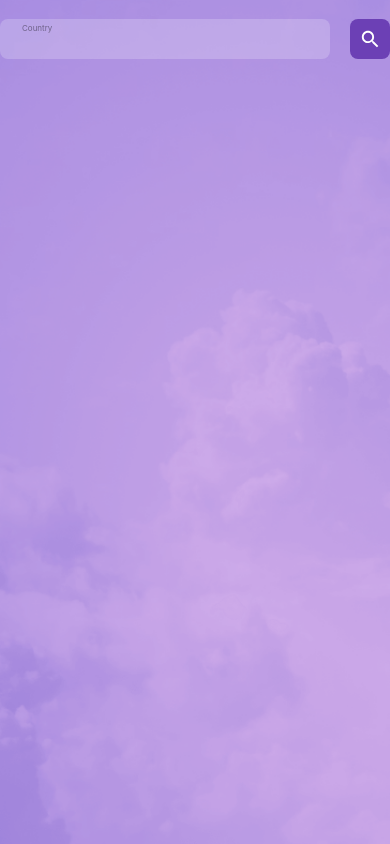
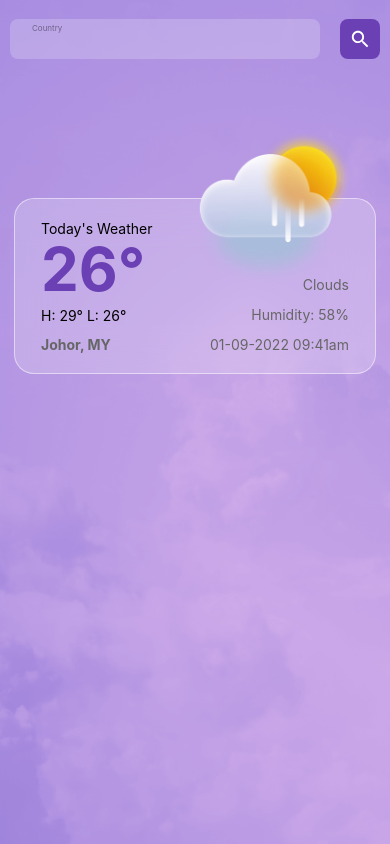
Before and after one commit to alvinlamSLAubergine/merquri-test, a React (Create React App) app: page / in a window 390 px wide. Built offline with nearby package versions, Linux system fonts and the light colour scheme; the HTML template or start-up script is replaced by a standard one.

Commit message:
Add weather detail layout

```diff
--- a/src/App.css
+++ b/src/App.css
@@ -1,3 +1,4 @@
 .App {
   text-align: center;
+  height: 100vh;
 }
--- a/src/App.tsx
+++ b/src/App.tsx
@@ -1,11 +1,12 @@
 import './App.css';
-import { BackgroundContainer, SearchBar } from './components';
+import { BackgroundContainer, SearchBar, WeatherDetails } from './components';
 
 function App() {
   return (
     <div className='App'>
       <BackgroundContainer>
         <SearchBar />
+        <WeatherDetails />
       </BackgroundContainer>
     </div>
   );
--- a/src/components/background-container/background-container.css
+++ b/src/components/background-container/background-container.css
@@ -1,5 +1,6 @@
 .Background {
   height: 100vh;
+  overflow: scroll;
   background-image: url("../../assets/bg-light.png");
 }
 
--- a/src/components/index.ts
+++ b/src/components/index.ts
@@ -1,2 +1,4 @@
 export * from './background-container';
 export * from './search-bar';
+export * from './typography';
+export * from './weather-details';
--- a/src/components/search-bar/search-bar.css
+++ b/src/components/search-bar/search-bar.css
@@ -6,7 +6,6 @@
 }
 
 .SearchBar {
-  padding-left: 22px;
   width: 620px;
   height: 60px;
   border-radius: 20px;
@@ -17,6 +16,7 @@
 }
 
 .SearchTitle {
+  margin-left: 22px;
   margin-top: 3px;
   font-weight: 400;
   font-size: 10px;
@@ -28,6 +28,7 @@
 }
 
 .SearchInput {
+  margin-left: 22px;
   margin-top: 2px;
   height: 18px;
   border: none;
@@ -72,6 +73,10 @@
 
 /* For dark mode */
 @media (prefers-color-scheme: dark) {
+  .SearchTitle {
+    color: rgba(255, 255, 255, 0.4);
+  }
+
   .SearchButton {
     background-color: #28124D;
   }
--- /dev/null
+++ b/src/components/typography/index.ts
@@ -0,0 +1 @@
+export * from './typography';
--- /dev/null
+++ b/src/components/typography/typography.css
@@ -0,0 +1,47 @@
+.Typography {
+  height: 18px;
+  font-weight: 400;
+  font-size: 16px;
+  line-height: 21.79px;
+  color: var(--text-color);
+}
+
+.Bold {
+  font-weight: 700;
+}
+
+.Large {
+  height: 81px;
+  font-size: 97px;
+  font-weight: 700;
+  line-height: 81px;
+}
+
+.Secondary {
+  color: #666666;
+}
+
+.Purple {
+  color: #6C40B5;
+}
+
+/* For dark mode */
+@media (prefers-color-scheme: dark) {
+  .Typography, .Secondary, .Purple {
+    color: white;
+  }
+}
+
+/* For tablets and below */
+@media screen and (max-width: 768px) {
+  .Typography {
+    font-size: 14px;
+    line-height: 19.07px;
+  }
+
+  .Large {
+    font-size: 60px;
+    line-height: 50px;
+    height: 50px;
+  }
+}
--- /dev/null
+++ b/src/components/typography/typography.tsx
@@ -0,0 +1,25 @@
+import { PropsWithChildren } from 'react';
+import './typography.css';
+
+interface Props extends PropsWithChildren {
+  variant?: 'normal' | 'bold' | 'large';
+  color?: 'primary' | 'secondary' | 'purple';
+}
+
+export const Typography: React.FC<Props> = ({ variant = 'normal', color = 'primary', children }) => {
+  const variantName = {
+    ['normal']: 'Normal',
+    ['bold']: 'Bold',
+    ['large']: 'Large',
+  }[variant];
+
+  const colorName = {
+    ['primary']: 'Primary',
+    ['secondary']: 'Secondary',
+    ['purple']: 'Purple',
+  }[color];
+
+  const className = `Typography ${variantName} ${colorName}`;
+
+  return <div className={className}>{children}</div>;
+};
--- /dev/null
+++ b/src/components/weather-details/index.ts
@@ -0,0 +1 @@
+export * from './weather-details';
--- /dev/null
+++ b/src/components/weather-details/weather-details.css
@@ -0,0 +1,113 @@
+.WeatherDetailsContainer {
+  display: flex;
+  justify-content: center;
+  margin-top: 112px;
+}
+
+.WeatherIcon {
+  width: 300px;
+  height: 300px;
+  position: absolute;
+  z-index: 2;
+  right: 40px;
+  top: -95px;
+}
+
+.WeatherDetails {
+  width: 700px;
+  border: 1px solid rgba(255, 255, 255, 0.5);
+  border-radius: 40px;
+  background-color: var(--container-bg-color-20);
+  backdrop-filter: blur(20px);
+  display: flex;
+  padding-top: 46px;
+  padding-bottom: 26px;
+}
+
+.WeatherDetailsDefault {
+  display: flex;
+  flex-direction: column;
+  align-items: baseline;
+  width: 100%;
+  padding-left: 50px;
+  padding-right: 50px;
+  flex-grow: 1;
+}
+
+.WeatherDetailsSM {
+  display: none;
+  flex-direction: column;
+  padding-right: 26px;
+  align-items: flex-end;
+  text-align: right;
+  justify-content: flex-end;
+  gap: 12px
+}
+
+.Temperature {
+  margin-top: 18px;
+  margin-bottom: 10px;
+}
+
+.WeatherTextBottomDefault {
+  margin-top: 10px;
+  width: 100%;
+  display: flex;
+  justify-content: space-between;
+}
+
+.WeatherTextBottomSM {
+  display: none;
+  margin-top: 10.8px;
+}
+
+/* For dark mode */
+@media (prefers-color-scheme: dark) {
+  .WeatherDetails {
+    border: none;
+  }
+}
+
+/* For tablets and below */
+@media screen and (max-width: 768px) {
+  .WeatherDetailsContainer {
+    margin-top: 139px;
+  }
+
+  .WeatherIcon {
+    width: 157px;
+    height: 157px;
+    right: 23px;
+    top: -68px;
+  }
+
+  .WeatherDetails {
+    width: 360px;
+    padding-top: 20px;
+    border-radius: 20px;
+    padding-bottom: 20.65px;
+  }
+
+  .WeatherDetailsDefault {
+    padding-left: 26px;
+    padding-right: 0px;
+    width: 100px;
+  }
+
+  .WeatherDetailsSM {
+    display: flex;
+  }
+
+  .Temperature {
+    margin-top: 7px;
+    margin-bottom: 11.86px;
+  }
+
+  .WeatherTextBottomDefault {
+    display: none;
+  }
+
+  .WeatherTextBottomSM {
+    display: block;
+  }
+}
--- /dev/null
+++ b/src/components/weather-details/weather-details.tsx
@@ -0,0 +1,52 @@
+import SunIcon from '../../assets/sun.png';
+import { Typography } from '../typography';
+import './weather-details.css';
+
+export const WeatherDetails: React.FC = () => {
+  return (
+    <div className='WeatherDetailsContainer'>
+      <div className='WeatherDetails'>
+        <img
+          className='WeatherIcon'
+          src={SunIcon}
+        />
+        <div className='WeatherDetailsDefault'>
+          <Typography>Today's Weather</Typography>
+          <div className='Temperature'>
+            <Typography
+              variant='large'
+              color='purple'
+            >
+              26°
+            </Typography>
+          </div>
+          <Typography>H: 29° L: 26°</Typography>
+          <div className='WeatherTextBottomDefault'>
+            <Typography
+              variant='bold'
+              color='secondary'
+            >
+              Johor, MY
+            </Typography>
+            <Typography color='secondary'>01-09-2022 09:41am</Typography>
+            <Typography color='secondary'>Humidity: 58%</Typography>
+            <Typography color='secondary'>Clouds</Typography>
+          </div>
+          <div className='WeatherTextBottomSM'>
+            <Typography
+              variant='bold'
+              color='secondary'
+            >
+              Johor, MY
+            </Typography>
+          </div>
+        </div>
+        <div className='WeatherDetailsSM'>
+          <Typography color='secondary'>Clouds</Typography>
+          <Typography color='secondary'>Humidity: 58%</Typography>
+          <Typography color='secondary'>01-09-2022 09:41am</Typography>
+        </div>
+      </div>
+    </div>
+  );
+};
--- a/src/index.css
+++ b/src/index.css
@@ -12,7 +12,7 @@ body {
 @media (prefers-color-scheme: dark) {
   body {
     --text-color: white;
-    --container-bg-color: #1A1A1A;
+    --container-bg-color-20: rgba(26, 26, 26, 0.3);
   }
 }
 
```
Also changed, not shown: src/assets/sun.png (added).
